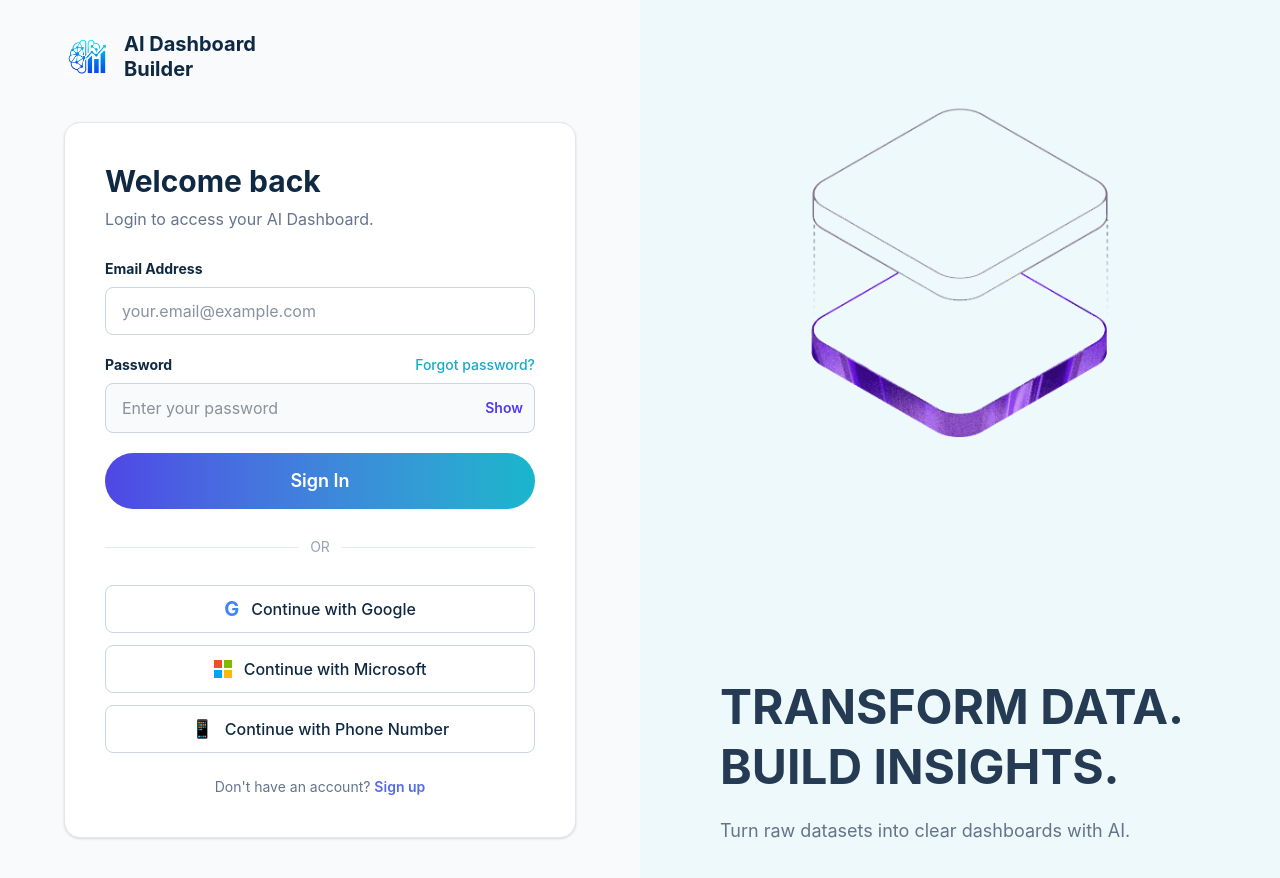
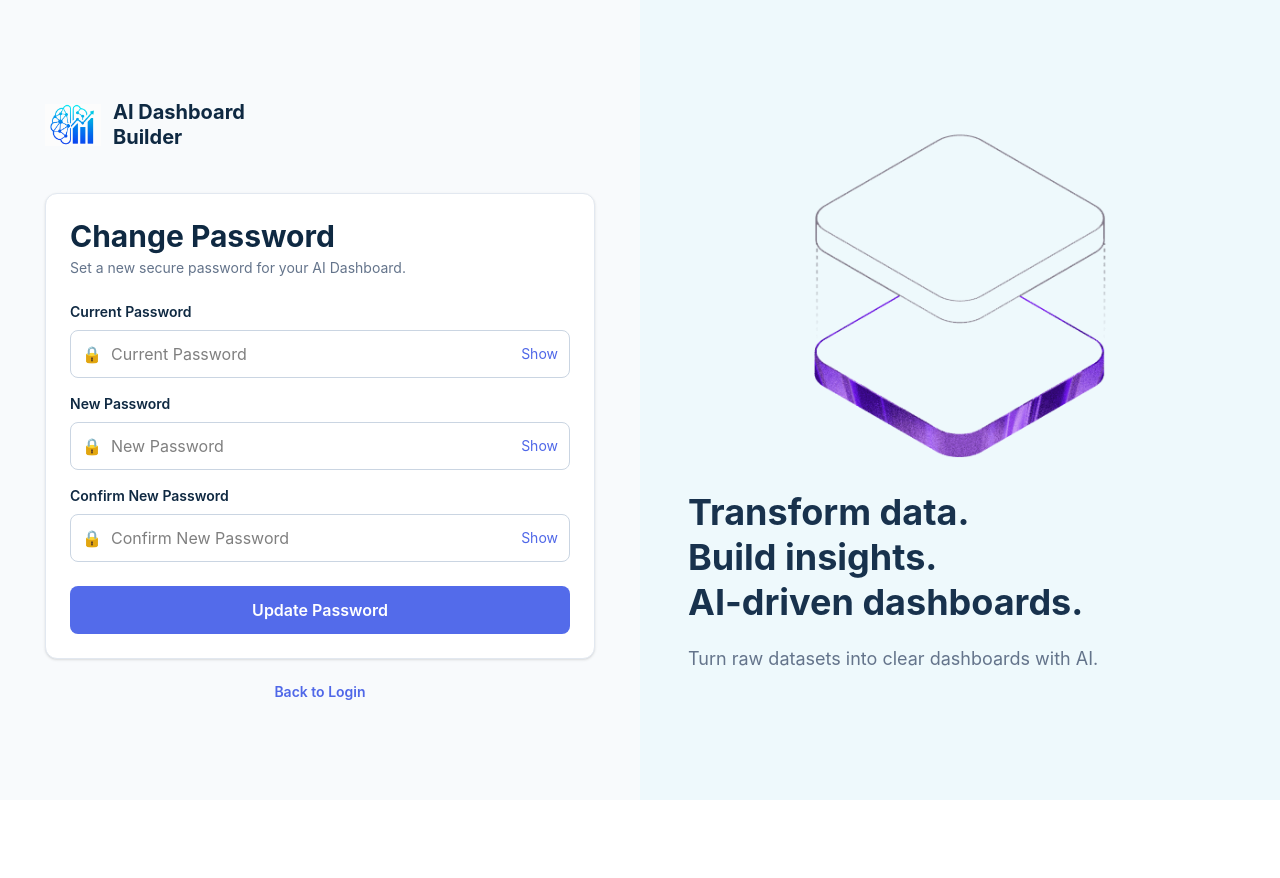
Before and after one commit to salmanshyk/AI-dashboard-builder, a React (Vite) app in the folder frontend/: page /change-password in a window 1280 px wide. Before the commit this address led to /login. Shown: the top 878 px of the page. After the commit the page ends 800 px from the top, so only its background shows below. Built offline with nearby package versions, Linux system fonts and the light colour scheme.

Commit message:
22-8-2026

```diff
--- a/frontend/src/App.tsx
+++ b/frontend/src/App.tsx
@@ -3,6 +3,7 @@ import { BrowserRouter, Routes, Route, Navigate } from "react-router-dom";
 import Login from "./pages/Login";
 import Register from "./pages/Register";
 import ForgotPassword from "./pages/ForgotPassword";
+import ChangePassword from "./pages/ChangePassword";
 
 function App() {
   return (
@@ -10,19 +11,40 @@ function App() {
       <Routes>
 
         {/* Login */}
-        <Route path="/login" element={<Login />} />
+        <Route
+          path="/login"
+          element={<Login />}
+        />
 
         {/* Registration */}
-        <Route path="/register" element={<Register />} />
+        <Route
+          path="/register"
+          element={<Register />}
+        />
 
         {/* Forgot Password */}
-        <Route path="/forgot-password" element={<ForgotPassword />} />
+        <Route
+          path="/forgot-password"
+          element={<ForgotPassword />}
+        />
+
+        {/* Change Password */}
+        <Route
+          path="/change-password"
+          element={<ChangePassword />}
+        />
 
         {/* Default */}
-        <Route path="/" element={<Navigate to="/login" replace />} />
+        <Route
+          path="/"
+          element={<Navigate to="/login" replace />}
+        />
 
         {/* Unknown URL */}
-        <Route path="*" element={<Navigate to="/login" replace />} />
+        <Route
+          path="*"
+          element={<Navigate to="/login" replace />}
+        />
 
       </Routes>
     </BrowserRouter>
--- /dev/null
+++ b/frontend/src/pages/ChangePassword.tsx
@@ -0,0 +1,280 @@
+import { useState, type FormEvent } from "react";
+import { useNavigate } from "react-router-dom";
+
+import logo from "../assets/ai-dashboard-logo.png.png";
+import hero from "../assets/hero.png";
+
+function ChangePassword() {
+  const navigate = useNavigate();
+
+  const [showCurrentPassword, setShowCurrentPassword] = useState(false);
+  const [showNewPassword, setShowNewPassword] = useState(false);
+  const [showConfirmPassword, setShowConfirmPassword] = useState(false);
+
+  const [currentPassword, setCurrentPassword] = useState("");
+  const [newPassword, setNewPassword] = useState("");
+  const [confirmPassword, setConfirmPassword] = useState("");
+
+  const handleSubmit = (event: FormEvent<HTMLFormElement>) => {
+    event.preventDefault();
+
+    if (!currentPassword || !newPassword || !confirmPassword) {
+      alert("Please fill all fields.");
+      return;
+    }
+
+    if (newPassword !== confirmPassword) {
+      alert("New passwords do not match.");
+      return;
+    }
+
+    if (newPassword.length < 6) {
+      alert("New password must be at least 6 characters.");
+      return;
+    }
+
+    alert("Password updated successfully!");
+
+    // Later we can connect this to the backend.
+  };
+
+  return (
+    <div className="min-h-screen flex bg-[#F8FAFC]">
+
+      {/* ================= LEFT SIDE ================= */}
+      <div className="w-full lg:w-1/2 min-h-screen flex items-center justify-center px-6 py-10">
+
+        <div className="w-full max-w-[550px]">
+
+          {/* LOGO */}
+          <div className="mb-10 flex items-center gap-3">
+
+            <img
+              src={logo}
+              alt="AI Dashboard Builder"
+              className="w-14 h-14 object-contain"
+            />
+
+            <div className="text-left">
+
+              <h1 className="text-xl font-bold leading-tight text-[#0F2942]">
+                AI Dashboard
+              </h1>
+
+              <h1 className="text-xl font-bold leading-tight text-[#0F2942]">
+                Builder
+              </h1>
+
+            </div>
+
+          </div>
+
+
+          {/* CHANGE PASSWORD CARD */}
+          <div className="bg-white border border-slate-200 rounded-xl shadow-sm p-6">
+
+            {/* TITLE */}
+            <h2 className="text-3xl font-bold text-[#0F2942] mb-1">
+              Change Password
+            </h2>
+
+            <p className="text-sm text-[#64748B] mb-6">
+              Set a new secure password for your AI Dashboard.
+            </p>
+
+
+            {/* FORM */}
+            <form onSubmit={handleSubmit}>
+
+              {/* ================= CURRENT PASSWORD ================= */}
+              <div className="mb-4">
+
+                <label className="block text-sm font-semibold mb-2 text-[#0F2942]">
+                  Current Password
+                </label>
+
+                <div className="relative">
+
+                  <span className="absolute left-3 top-1/2 -translate-y-1/2 text-[#94A3B8]">
+                    🔒
+                  </span>
+
+                  <input
+                    type={showCurrentPassword ? "text" : "password"}
+                    value={currentPassword}
+                    onChange={(e) => setCurrentPassword(e.target.value)}
+                    placeholder="Current Password"
+                    className="w-full h-12 rounded-lg border border-slate-300 pl-10 pr-20 outline-none focus:border-[#4F67E8] focus:ring-2 focus:ring-blue-100"
+                  />
+
+                  {/* SHOW BUTTON */}
+                  <button
+                    type="button"
+                    onClick={() =>
+                      setShowCurrentPassword(!showCurrentPassword)
+                    }
+                    className="absolute right-3 top-1/2 -translate-y-1/2 text-sm text-[#4F67E8]"
+                  >
+                    {showCurrentPassword ? "Hide" : "Show"}
+                  </button>
+
+                </div>
+
+              </div>
+
+
+              {/* ================= NEW PASSWORD ================= */}
+              <div className="mb-4">
+
+                <label className="block text-sm font-semibold mb-2 text-[#0F2942]">
+                  New Password
+                </label>
+
+                <div className="relative">
+
+                  <span className="absolute left-3 top-1/2 -translate-y-1/2 text-[#94A3B8]">
+                    🔒
+                  </span>
+
+                  <input
+                    type={showNewPassword ? "text" : "password"}
+                    value={newPassword}
+                    onChange={(e) => setNewPassword(e.target.value)}
+                    placeholder="New Password"
+                    className="w-full h-12 rounded-lg border border-slate-300 pl-10 pr-20 outline-none focus:border-[#4F67E8] focus:ring-2 focus:ring-blue-100"
+                  />
+
+                  {/* SHOW BUTTON */}
+                  <button
+                    type="button"
+                    onClick={() =>
+                      setShowNewPassword(!showNewPassword)
+                    }
+                    className="absolute right-3 top-1/2 -translate-y-1/2 text-sm text-[#4F67E8]"
+                  >
+                    {showNewPassword ? "Hide" : "Show"}
+                  </button>
+
+                </div>
+
+              </div>
+
+
+              {/* ================= CONFIRM PASSWORD ================= */}
+              <div className="mb-6">
+
+                <label className="block text-sm font-semibold mb-2 text-[#0F2942]">
+                  Confirm New Password
+                </label>
+
+                <div className="relative">
+
+                  <span className="absolute left-3 top-1/2 -translate-y-1/2 text-[#94A3B8]">
+                    🔒
+                  </span>
+
+                  <input
+                    type={showConfirmPassword ? "text" : "password"}
+                    value={confirmPassword}
+                    onChange={(e) =>
+                      setConfirmPassword(e.target.value)
+                    }
+                    placeholder="Confirm New Password"
+                    className="w-full h-12 rounded-lg border border-slate-300 pl-10 pr-20 outline-none focus:border-[#4F67E8] focus:ring-2 focus:ring-blue-100"
+                  />
+
+                  {/* SHOW BUTTON */}
+                  <button
+                    type="button"
+                    onClick={() =>
+                      setShowConfirmPassword(!showConfirmPassword)
+                    }
+                    className="absolute right-3 top-1/2 -translate-y-1/2 text-sm text-[#4F67E8]"
+                  >
+                    {showConfirmPassword ? "Hide" : "Show"}
+                  </button>
+
+                </div>
+
+              </div>
+
+
+              {/* ================= UPDATE PASSWORD ================= */}
+              <button
+                type="submit"
+                className="w-full h-12 rounded-lg bg-gradient-to-r from-[#536BEA] to-[#536BEA] text-white font-semibold hover:opacity-90 transition"
+              >
+                Update Password
+              </button>
+
+            </form>
+
+          </div>
+
+
+          {/* BACK TO LOGIN */}
+          <div className="text-center mt-5">
+
+            <button
+              type="button"
+              onClick={() => navigate("/login")}
+              className="text-sm font-semibold text-[#4F67E8] hover:underline"
+            >
+              Back to Login
+            </button>
+
+          </div>
+
+        </div>
+
+      </div>
+
+
+      {/* ================= RIGHT SIDE ================= */}
+      <div className="hidden lg:flex lg:w-1/2 min-h-screen bg-[#EEF9FC] items-center justify-center relative overflow-hidden">
+
+        <div className="w-full max-w-[650px] px-12">
+
+          {/* AI IMAGE */}
+          <div className="flex justify-center mb-8">
+
+            <img
+              src={hero}
+              alt="AI Dashboard"
+              className="w-[330px] h-[330px] object-contain"
+            />
+
+          </div>
+
+
+          {/* RIGHT SIDE TEXT */}
+          <div>
+
+            <h2 className="text-4xl font-bold leading-tight text-[#18324D]">
+
+              Transform data.
+              <br />
+
+              Build insights.
+              <br />
+
+              AI-driven dashboards.
+
+            </h2>
+
+
+            <p className="mt-5 text-lg text-[#64748B]">
+              Turn raw datasets into clear dashboards with AI.
+            </p>
+
+          </div>
+
+        </div>
+
+      </div>
+
+    </div>
+  );
+}
+
+export default ChangePassword;
--- a/frontend/src/pages/Login.tsx
+++ b/frontend/src/pages/Login.tsx
@@ -199,23 +199,6 @@ function Login() {
 
 
                 {/* MICROSOFT */}
-                <button
-                  type="button"
-                  className="mt-3 flex h-12 w-full items-center justify-center gap-3 rounded-lg border border-slate-300 bg-white font-medium text-[#0F2942] transition hover:bg-slate-50"
-                >
-
-                  <span className="grid grid-cols-2 gap-[2px]">
-                    <span className="h-[8px] w-[8px] bg-[#F25022]" />
-                    <span className="h-[8px] w-[8px] bg-[#7FBA00]" />
-                    <span className="h-[8px] w-[8px] bg-[#00A4EF]" />
-                    <span className="h-[8px] w-[8px] bg-[#FFB900]" />
-                  </span>
-
-                  <span>
-                    Continue with Microsoft
-                  </span>
-
-                </button>
 
 
                 {/* PHONE */}
```
